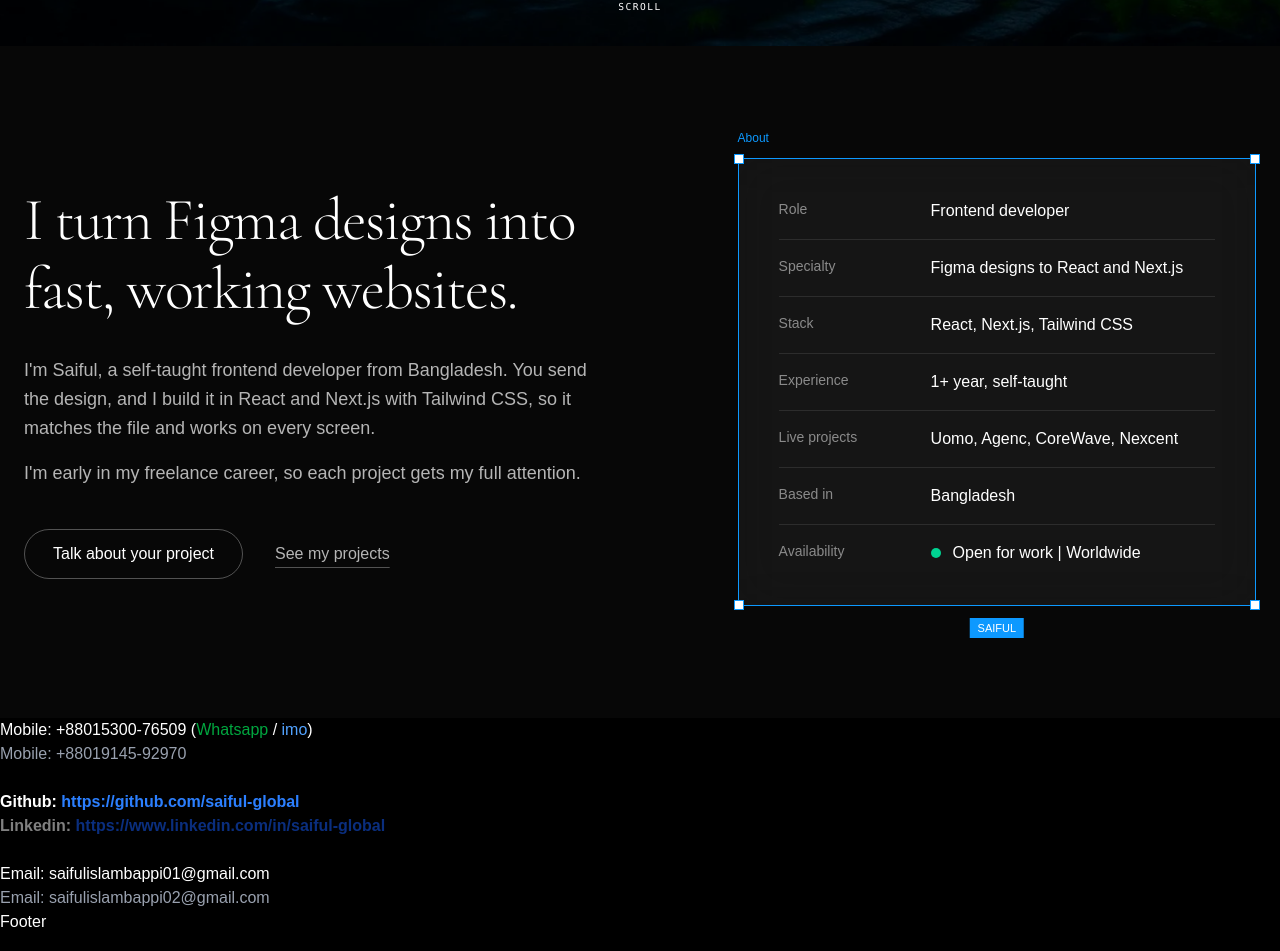
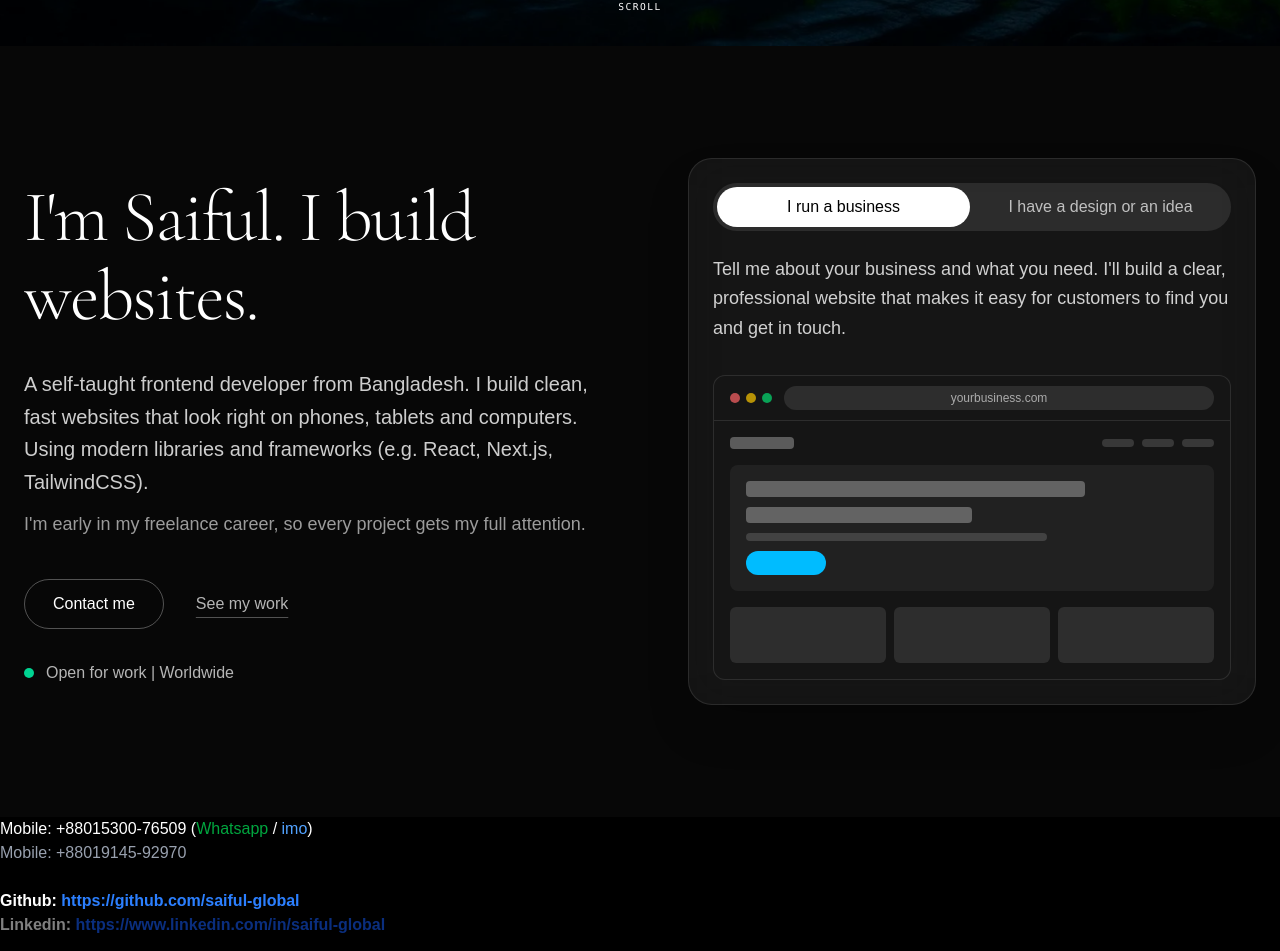
Before and after one commit to saiful-global/portfolio, a Next.js app: page / in a window 1280 px wide. Shown: the part 754-1705 px from the top of the page. Built offline with nearby package versions, Linux system fonts and the light colour scheme; a web font is replaced by a local one.

Commit message:
add About new component replace old and delete extra page

```diff
--- a/src/app/projects/layout.jsx
+++ /dev/null
@@ -1,14 +0,0 @@
-import React from 'react'
-
-export const metadata = {
-  title: "Projects | Saiful Portfolio",
-  description: "Projects of Saiful | Frontend Developer",
-};
-
-const layout = ({children}) => {
-  return (
-    <div>{children}</div>
-  )
-}
-
-export default layout
--- a/src/app/projects/page.jsx
+++ /dev/null
@@ -1,9 +0,0 @@
-import React from 'react'
-
-const Page = () => {
-  return (
-    <div> Projects Page</div>
-  )
-}
-
-export default Page
--- a/src/components/About.jsx
+++ b/src/components/About.jsx
@@ -1,156 +1,171 @@
 "use client";
 
-import { useEffect, useRef, useState } from "react";
+import { useState } from "react";
 import Link from "next/link";
 
-const details = [
-  { label: "Role", value: "Frontend developer" },
-  { label: "Specialty", value: "Figma designs to React and Next.js" },
-  { label: "Stack", value: "React, Next.js, Tailwind CSS" },
-  { label: "Experience", value: "1+ year, self-taught" },
-  { label: "Live projects", value: "Uomo, Agenc, CoreWave, Nexcent" },
-  { label: "Based in", value: "Bangladesh" },
+const options = [
+  {
+    id: "business",
+    label: "I run a business",
+    url: "yourbusiness.com",
+    text: "Tell me about your business and what you need. I'll build a clear, professional website that makes it easy for customers to find you and get in touch.",
+  },
+  {
+    id: "idea",
+    label: "I have a design or an idea",
+    url: "your-idea.com",
+    text: "Send me your design and I'll build it exactly as it looks. Only have an idea? Tell me about it and I'll help turn it into a real website.",
+  },
 ];
 
-// Figma's own selection blue. The only accent in this section.
-const FIGMA_BLUE = "#0d99ff";
+// A tiny sketch of a website. It "builds" itself each time the tab changes.
+function SiteSketch({ id }) {
+  const pop = (i) => ({ animationDelay: `${i * 90}ms` });
+  return (
+    <div key={id} className="space-y-4 p-4" aria-hidden="true">
+      <div className="about-pop flex items-center justify-between" style={pop(0)}>
+        <span className="h-3 w-16 rounded bg-white/30" />
+        <span className="flex gap-2">
+          <span className="h-2 w-8 rounded bg-white/15" />
+          <span className="h-2 w-8 rounded bg-white/15" />
+          <span className="h-2 w-8 rounded bg-white/15" />
+        </span>
+      </div>
 
-function Handle({ className }) {
-  return (
+      <div className="about-pop space-y-2.5 rounded-lg bg-white/5 p-4" style={pop(1)}>
+        <span className="block h-4 w-3/4 rounded bg-white/30" />
+        <span className="block h-4 w-1/2 rounded bg-white/30" />
+        <span className="block h-2 w-2/3 rounded bg-white/15" />
+        <span className="block h-6 w-20 rounded-full bg-sky-400" />
+      </div>
+
+      <div className="grid grid-cols-3 gap-2">
+        {[2, 3, 4].map((i) => (
           <span
-      aria-hidden="true"
-      className={`absolute h-2.5 w-2.5 border bg-white ${className}`}
-      style={{ borderColor: FIGMA_BLUE }}
+            key={i}
+            className="about-pop block h-14 rounded-md bg-white/10"
+            style={pop(i)}
           />
+        ))}
+      </div>
+    </div>
   );
 }
 
 export default function About() {
-  const frameRef = useRef(null);
-  const [selected, setSelected] = useState(false);
-
-  // One moment only: when the frame scrolls into view it gets "selected",
-  // like clicking it in Figma. Runs once.
-  useEffect(() => {
-    const el = frameRef.current;
-    if (!el) return;
-    const observer = new IntersectionObserver(
-      ([entry]) => {
-        if (entry.isIntersecting) {
-          setSelected(true);
-          observer.disconnect();
-        }
-      },
-      { threshold: 0.5 }
-    );
-    observer.observe(el);
-    return () => observer.disconnect();
-  }, []);
-
-  const chrome = `transition-opacity duration-500 motion-reduce:transition-none ${
-    selected ? "opacity-100" : "opacity-0"
-  }`;
+  const [active, setActive] = useState(0);
+  const current = options[active];
 
   return (
     <section
       id="about"
       className="relative scroll-mt-24 bg-neutral-950/70 px-6 py-28 backdrop-blur-sm"
     >
-      <div className="mx-auto grid max-w-7xl items-center gap-20 lg:grid-cols-[1.1fr_0.9fr]">
-        {/* Left: the pitch */}
+      <style>{`
+        @keyframes about-pop {
+          from { opacity: 0; transform: translateY(6px) scale(0.98); }
+          to   { opacity: 1; transform: none; }
+        }
+        .about-pop { animation: about-pop 0.45s ease-out both; }
+        @media (prefers-reduced-motion: reduce) {
+          .about-pop { animation: none; }
+        }
+      `}</style>
+
+      <div className="mx-auto grid max-w-7xl items-center gap-16 lg:grid-cols-2 lg:gap-24">
+        {/* Left: who I am */}
         <div className="max-w-xl">
           <h2
-            className="text-4xl font-light leading-[1.15] tracking-tight text-white sm:text-5xl lg:text-6xl"
+            className="text-5xl font-light leading-[1.1] tracking-tight text-white sm:text-6xl lg:text-7xl"
             style={{ fontFamily: "var(--font-cormorant), Georgia, serif" }}
           >
-            I turn Figma designs into fast, working websites.
+            I&apos;m Saiful. I build websites.
           </h2>
 
-          <div className="mt-8 space-y-4 text-lg leading-relaxed text-white/70">
-            <p>
-              I&apos;m Saiful, a self-taught frontend developer from
-              Bangladesh. You send the design, and I build it in React and
-              Next.js with Tailwind CSS, so it matches the file and works on
-              every screen.
+          <p className="mt-8 text-xl leading-relaxed text-white/80">
+            A self-taught frontend developer from Bangladesh. I build clean,
+            fast websites that look right on phones, tablets and computers. Using modern libraries and frameworks (e.g. React, Next.js, TailwindCSS).
           </p>
-            <p>
-              I&apos;m early in my freelance career, so each project gets my
+          <p className="mt-3 text-lg leading-relaxed text-white/60">
+            I&apos;m early in my freelance career, so every project gets my
             full attention.
           </p>
-          </div>
 
           <div className="mt-10 flex flex-wrap items-center gap-x-8 gap-y-4">
             <Link
               href="/#contact"
-              className="group relative overflow-hidden rounded-full border border-white/30 px-7 py-3 text-white transition-colors duration-500 hover:text-black focus-visible:outline-2 focus-visible:outline-offset-4 focus-visible:outline-white"
+              className="group relative overflow-hidden rounded-full border border-white/30 px-7 py-3 font-medium text-white transition-colors duration-500 hover:text-black focus-visible:outline-2 focus-visible:outline-offset-4 focus-visible:outline-white"
             >
               <span className="absolute inset-y-0 left-0 w-0 bg-white transition-all duration-500 ease-out group-hover:w-full" />
-              <span className="relative">Talk about your project</span>
+              <span className="relative">Contact me</span>
             </Link>
 
             <Link
-              href="/projects"
+              href="/#projects"
               className="text-white/70 underline decoration-white/30 underline-offset-8 transition-colors hover:text-white hover:decoration-white focus-visible:outline-2 focus-visible:outline-offset-4 focus-visible:outline-white"
             >
-              See my projects
+              See my work
             </Link>
           </div>
-        </div>
 
-        {/* Right: the profile as a selected Figma frame */}
-        <div className="relative mx-auto w-full max-w-md lg:max-w-none">
-          {/* layer name, like the label above a frame in Figma */}
-          <span
-            className={`absolute -top-7 left-0 text-xs font-medium ${chrome}`}
-            style={{ color: FIGMA_BLUE }}
-          >
-            About
-          </span>
-
-          <div
-            ref={frameRef}
-            className="relative border bg-white/5 p-8 backdrop-blur-xl transition-colors duration-500 motion-reduce:transition-none sm:p-10"
-            style={{ borderColor: selected ? FIGMA_BLUE : "rgba(255,255,255,0.15)" }}
-          >
-            <dl className="divide-y divide-white/10">
-              {details.map(({ label, value }) => (
-                <div
-                  key={label}
-                  className="grid gap-1 py-4 first:pt-0 sm:grid-cols-[8rem_1fr] sm:gap-6"
-                >
-                  <dt className="text-sm text-white/50">{label}</dt>
-                  <dd className="text-white">{value}</dd>
-                </div>
-              ))}
-
-              <div className="grid gap-1 py-4 pb-0 sm:grid-cols-[8rem_1fr] sm:gap-6">
-                <dt className="text-sm text-white/50">Availability</dt>
-                <dd className="flex items-center gap-3 text-white">
+          <p className="mt-8 flex items-center gap-3 text-white/70">
             <span className="relative flex h-2.5 w-2.5">
               <span className="absolute inline-flex h-full w-full animate-ping rounded-full bg-emerald-400 opacity-60 motion-reduce:animate-none" />
               <span className="relative inline-flex h-2.5 w-2.5 rounded-full bg-emerald-400" />
             </span>
             Open for work | Worldwide
-                </dd>
+          </p>
         </div>
-            </dl>
 
-            {/* selection handles */}
-            <span className={chrome}>
-              <Handle className="-left-[5px] -top-[5px]" />
-              <Handle className="-right-[5px] -top-[5px]" />
-              <Handle className="-bottom-[5px] -left-[5px]" />
-              <Handle className="-bottom-[5px] -right-[5px]" />
+        {/* Right: "which one are you?" */}
+        <div className="mx-auto w-full max-w-md rounded-3xl border border-white/10 bg-white/5 p-5 shadow-2xl backdrop-blur-xl sm:p-6 lg:max-w-none">
+          <div
+            role="tablist"
+            aria-label="What brings you here"
+            className="grid grid-cols-2 gap-1 rounded-full bg-white/10 p-1"
+          >
+            {options.map((o, i) => (
+              <button
+                key={o.id}
+                role="tab"
+                id={`about-tab-${o.id}`}
+                aria-selected={active === i}
+                aria-controls="about-panel"
+                onClick={() => setActive(i)}
+                className={`rounded-full px-3 py-2.5 text-sm font-medium leading-tight transition-colors duration-300 focus-visible:outline-2 focus-visible:outline-offset-2 focus-visible:outline-white sm:text-base ${
+                  active === i
+                    ? "bg-white text-black"
+                    : "text-white/70 hover:text-white"
+                }`}
+              >
+                {o.label}
+              </button>
+            ))}
+          </div>
+
+          <p
+            id="about-panel"
+            role="tabpanel"
+            aria-labelledby={`about-tab-${current.id}`}
+            className="mt-6 min-h-[8.5rem] text-lg leading-relaxed text-white/80 sm:min-h-[6.5rem]"
+          >
+            {current.text}
+          </p>
+
+          {/* browser sketch */}
+          <div className="mt-4 overflow-hidden rounded-xl border border-white/10 bg-neutral-900/70">
+            <div className="flex items-center gap-3 border-b border-white/10 px-4 py-2.5">
+              <span className="flex gap-1.5" aria-hidden="true">
+                <span className="h-2.5 w-2.5 rounded-full bg-red-400/70" />
+                <span className="h-2.5 w-2.5 rounded-full bg-yellow-400/70" />
+                <span className="h-2.5 w-2.5 rounded-full bg-green-400/70" />
+              </span>
+              <span className="flex-1 rounded-full bg-white/10 px-3 py-1 text-center text-xs text-white/60">
+                {current.url}
               </span>
             </div>
-
-          {/* size tag, Figma shows this under a selected frame */}
-          <span
-            className={`absolute -bottom-8 left-1/2 -translate-x-1/2 whitespace-nowrap px-2 py-0.5 text-[11px] font-medium text-white ${chrome}`}
-            style={{ backgroundColor: FIGMA_BLUE }}
-          >
-            SAIFUL
-          </span>
+            <SiteSketch id={current.id} />
+          </div>
         </div>
       </div>
     </section>
--- a/src/components/Header.jsx
+++ b/src/components/Header.jsx
@@ -16,19 +16,19 @@ export default function Header() {
         </Link>
 
         <Link
-          href="/projects"
+          href="/#projects"
           className="group relative overflow-hidden rounded-full px-6 py-2 transition hover:text-white"
         >
           <span className="absolute inset-x-0 bottom-0 h-0 bg-white/30 transition-all duration-500 group-hover:h-full" />
           <span className="relative">Projects</span>
         </Link>
 
-        <a href="#about" className="group relative overflow-hidden rounded-full px-6 py-2 transition hover:text-white">
+        <a href="/#about" className="group relative overflow-hidden rounded-full px-6 py-2 transition hover:text-white">
           <span className="absolute inset-x-0 bottom-0 h-0 bg-white/30 transition-all duration-500 group-hover:h-full" />
           <span className="relative">About</span>
         </a>
 
-        <a href="#contact" className="group relative overflow-hidden rounded-full px-6 py-2 transition hover:text-white">
+        <a href="/#contact" className="group relative overflow-hidden rounded-full px-6 py-2 transition hover:text-white">
           <span className="absolute inset-x-0 bottom-0 h-0 bg-white/30 transition-all duration-500 group-hover:h-full" />
           <span className="relative">Contact</span>
         </a>
```
Lines whose indentation alone changed are shown as unchanged.
